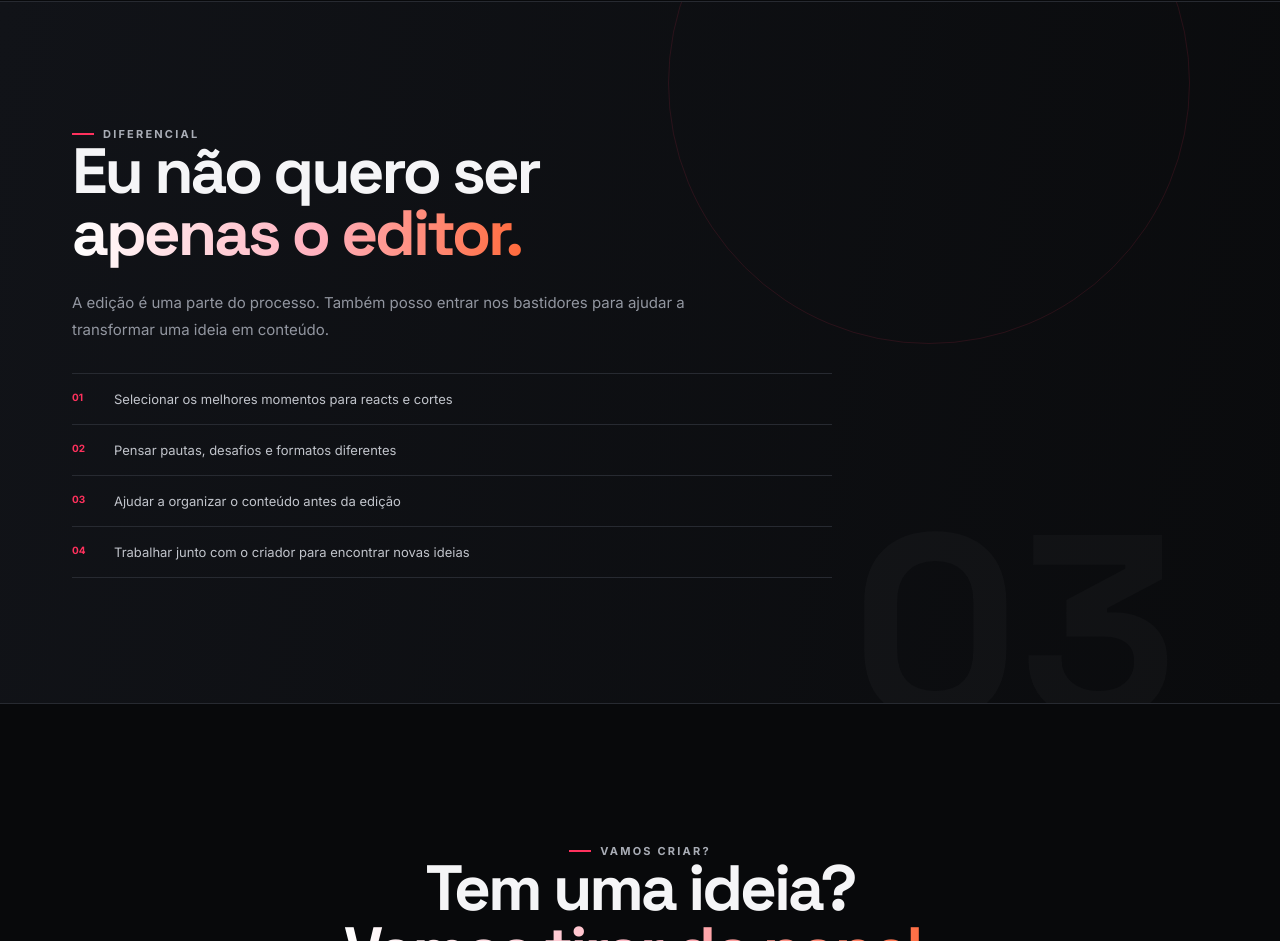
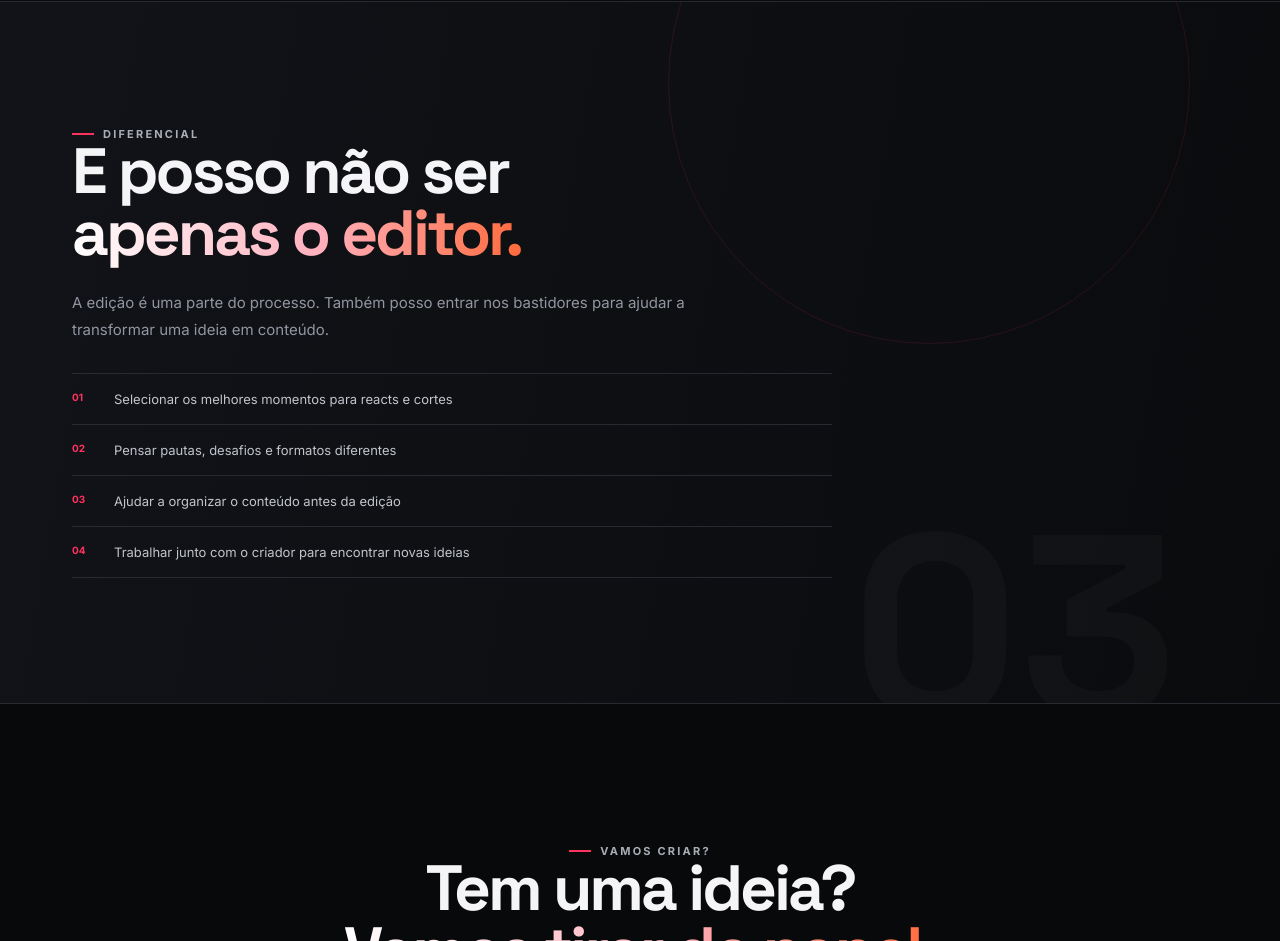
Before and after one commit to BL4CKALT/alysson-portfolio, a plain HTML site: page index.html in a window 1280 px wide. Shown: the part 4458-5399 px from the top of the page. Drawn offline with Linux system fonts and the light colour scheme.

Commit message:
Update index.html

```diff
--- a/index.html
+++ b/index.html
@@ -127,7 +127,7 @@
       <div class="behind-mark">03</div>
       <div class="behind-copy reveal">
         <div class="eyebrow"><span></span> DIFERENCIAL</div>
-        <h2>Eu não quero ser<br><em>apenas o editor.</em></h2>
+        <h2>E posso não ser<br><em>apenas o editor.</em></h2>
         <p>A edição é uma parte do processo. Também posso entrar nos bastidores para ajudar a transformar uma ideia em conteúdo.</p>
         <ul>
           <li><b>01</b> Selecionar os melhores momentos para reacts e cortes</li>
```
